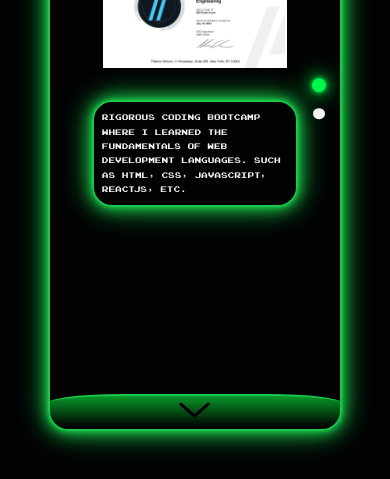
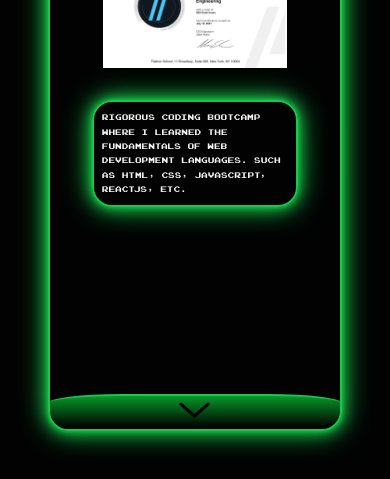
Before and after one commit to Shane-Geary/shane-geary-portfolio, a Next.js app: page /qualifications in a window 390 px wide. Shown: the part 362-841 px from the top of the page. Built offline with nearby package versions, Linux system fonts and the light colour scheme.

Commit message:
Removed Swiper pagination bullets

```diff
--- a/src/app/globals.scss
+++ b/src/app/globals.scss
@@ -94,54 +94,54 @@ a {
 // 	margin-top: 0.8rem !important;
 // }
 
-.paginationVertical {
-	width: 10%;
-	display: flex;
-	flex-direction: column;
-	align-items: center;
-	justify-content: center;
-}
+// .paginationVertical {
+// 	width: 10%;
+// 	display: flex;
+// 	flex-direction: column;
+// 	align-items: center;
+// 	justify-content: center;
+// }
 
-.bullet {
-	cursor: pointer;
-	margin: 0.5rem 0;
-	background-color: var(--header-white);
-	width: 1rem;
-	height: 1rem;
-	border-radius: 50%;
-	transition:
-		background-color 0.3s ease,
-		transform 0.3s ease;
+// .bullet {
+// 	cursor: pointer;
+// 	margin: 0.5rem 0;
+// 	background-color: var(--header-white);
+// 	width: 1rem;
+// 	height: 1rem;
+// 	border-radius: 50%;
+// 	transition:
+// 		background-color 0.3s ease,
+// 		transform 0.3s ease;
 
-	@media (max-width: 768px) {
-		width: 0.8rem;
-		height: 0.8rem;
-	}
+// 	@media (max-width: 768px) {
+// 		width: 0.8rem;
+// 		height: 0.8rem;
+// 	}
 
-	@media (max-width: 480px) {
-		width: 0.7rem;
-		height: 0.7rem;
-	}
-}
+// 	@media (max-width: 480px) {
+// 		width: 0.7rem;
+// 		height: 0.7rem;
+// 	}
+// }
 
-.activeBullet {
-	background-color: var(--header-green);
-	width: 1.5rem;
-	height: 1.5rem;
-	border-radius: 50%;
-	border: 0.5px solid var(--header-green);
-	box-shadow: var(--neon-shadow-header-green);
-	transition:
-		background-color 0.3s ease,
-		transform 0.3s ease;
+// .activeBullet {
+// 	background-color: var(--header-green);
+// 	width: 1.5rem;
+// 	height: 1.5rem;
+// 	border-radius: 50%;
+// 	border: 0.5px solid var(--header-green);
+// 	box-shadow: var(--neon-shadow-header-green);
+// 	transition:
+// 		background-color 0.3s ease,
+// 		transform 0.3s ease;
 
-	@media (max-width: 768px) {
-		width: 1rem;
-		height: 1rem;
-	}
+// 	@media (max-width: 768px) {
+// 		width: 1rem;
+// 		height: 1rem;
+// 	}
 
-	@media (max-width: 480px) {
-		width: 0.9rem;
-		height: 0.9rem;
-	}
-}
+// 	@media (max-width: 480px) {
+// 		width: 0.9rem;
+// 		height: 0.9rem;
+// 	}
+// }
--- a/src/app/qualifications/page.jsx
+++ b/src/app/qualifications/page.jsx
@@ -9,11 +9,10 @@ import AWSCerts from './aws-certifications/aws-certifications'
 import styles from './qualifications.module.scss'
 import classNames from 'classnames'
 import {Swiper, SwiperSlide} from 'swiper/react'
-import SwiperCore, {Navigation, Pagination} from 'swiper/modules'
+import SwiperCore, {Navigation} from 'swiper/modules'
 
 import 'swiper/css'
 import 'swiper/css/navigation'
-import 'swiper/css/pagination'
 
 export default function Qualifications() {
 	const nextArrowRef = useRef(null)
@@ -48,7 +47,7 @@ export default function Qualifications() {
 		<div className={styles['qualificationsWrapper']}>
 			<div className={styles['qualificationsTitleWrapper']}>Qualifications</div>
 			<Swiper
-				modules={[Navigation, Pagination]}
+				modules={[Navigation]}
 				direction='vertical'
 				autoplay={false}
 				spaceBetween={10}
```
